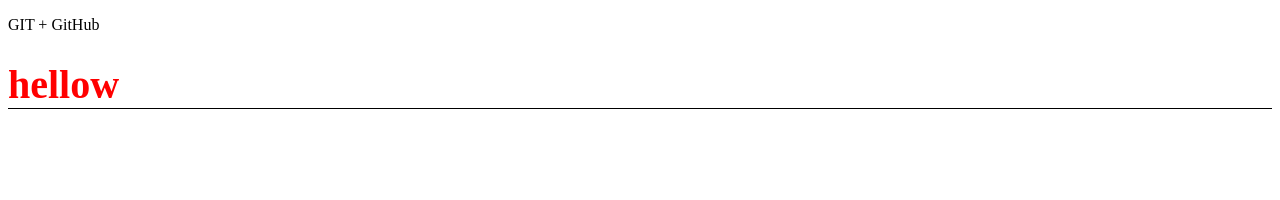
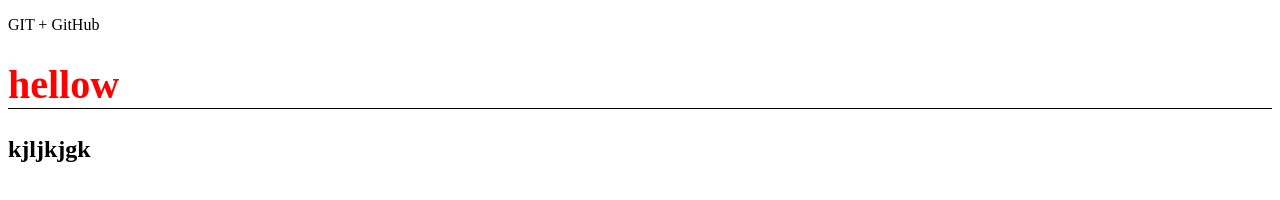
Before and after one commit to AlexeySavkin92/gitLearn, a plain HTML site: page index.html in a window 1280 px wide. Drawn offline with Linux system fonts and the light colour scheme; files whose address does not match are found by name.

Commit message:
новый заголовок

```diff
--- a/index.html
+++ b/index.html
@@ -10,5 +10,6 @@
   <body>
     <p>GIT + GitHub</p>
     <h1 class="h1">hellow</h1>
+    <h2>kjljkjgk</h2>
   </body>
 </html>
```
